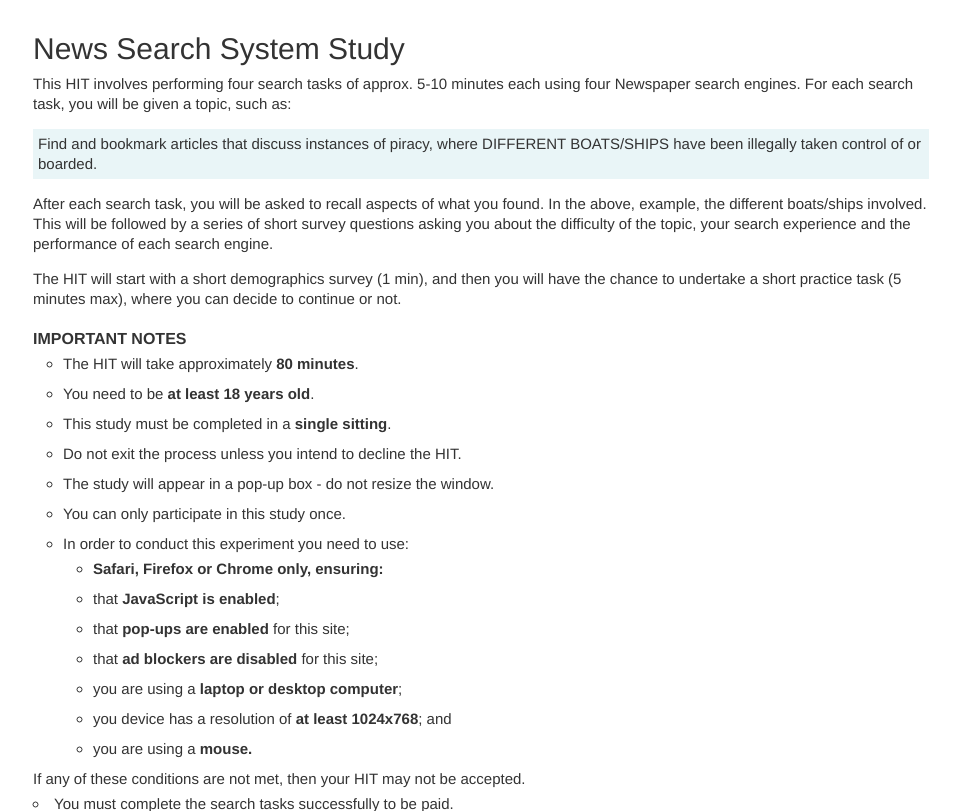
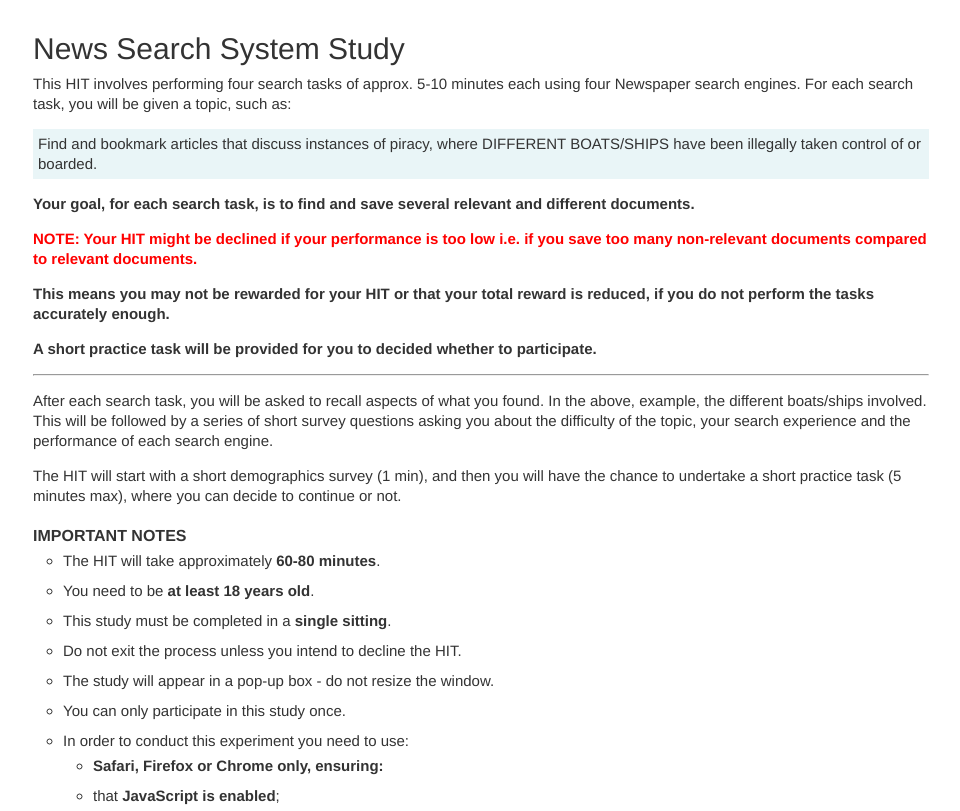
Before and after one commit to leifos/treconomics_2, a Django app: page /register/ in a window 1280 px wide. Shown: the part 41-852 px from the top of the page, without its empty margins (159-1119 px from the left). Run offline with Django 3.2, Linux system fonts and the light colour scheme; parts of the project's set-up code (start-up, migrations or seed data) failed here and were passed over; some libraries are stand-ins or nearby versions.

Commit message:
updated instructins

```diff
--- a/treconomics_project/templates/base/register.html
+++ b/treconomics_project/templates/base/register.html
@@ -20,7 +20,23 @@
             Find and bookmark articles that discuss instances of piracy,
             where DIFFERENT BOATS/SHIPS have been illegally taken control of or boarded.
         </div>
+
+
+           <p> <b>Your goal, for each search task, is to find and save several relevant and different documents. </b>
+       </p>
+
+        <p><b style="color:red"> NOTE: Your HIT might be declined if your performance is too low i.e. if you save too many non-relevant documents compared to relevant documents.</b></p>
+
+    <p> <b>This means you may not be rewarded for your HIT or that your total reward is reduced, if you do not perform the tasks accurately enough. </b></p>
+    <p><b> A short practice task will be provided for you to decided whether to participate.</b></p>
+    <hr/>
+
+
         <p>
+
+
+
+
     After each search task, you will be asked to recall aspects of what you found. In the above, example, the different boats/ships involved.
     This will be
  followed by a series of short survey questions
@@ -36,7 +52,7 @@
     <p>
     <h2><b>Important Notes</b></h2>
     <ul>
-        <li>The HIT will take approximately <b>80 minutes</b>. </li>
+        <li>The HIT will take approximately <b>60-80 minutes</b>. </li>
         <li>You need to be <b>at least 18 years old</b>.</li>
          <li>This study must be completed in a <b>single sitting</b>.</li>
         <li>Do not exit the process unless you intend to decline the HIT.</li>
```
